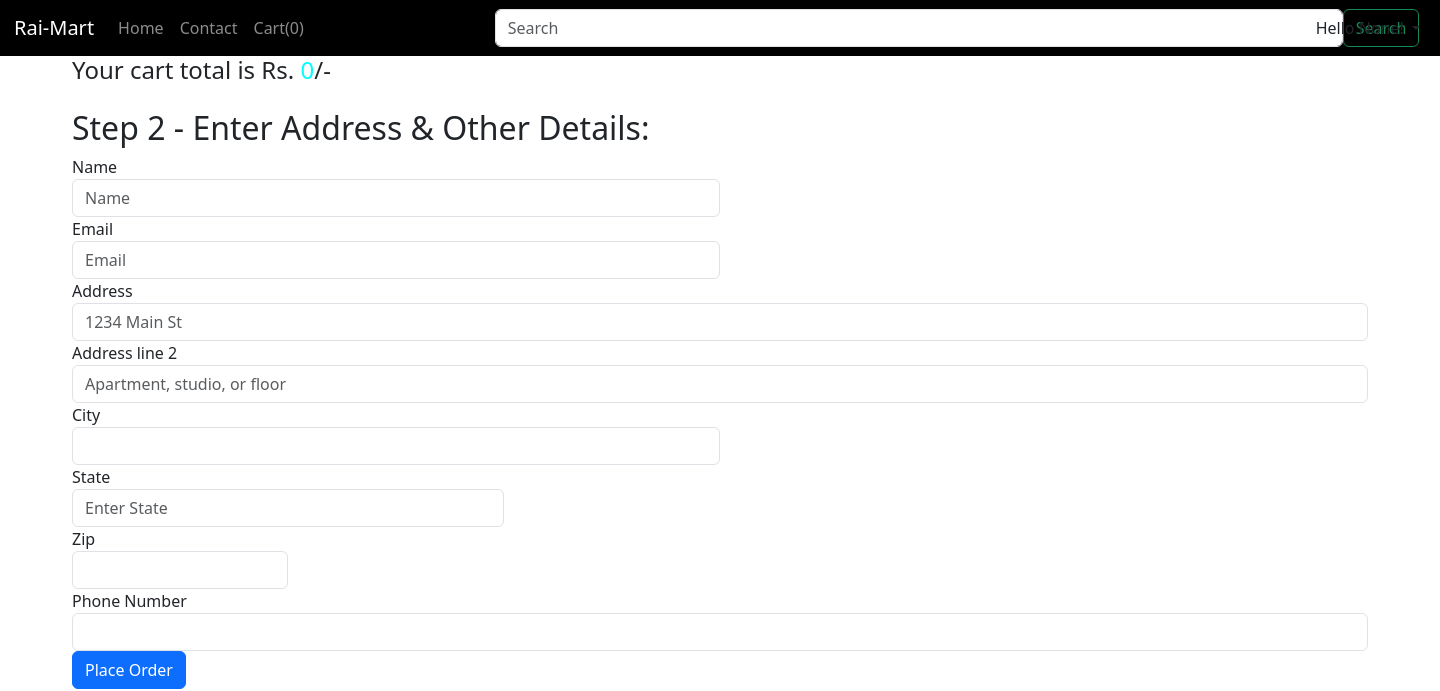
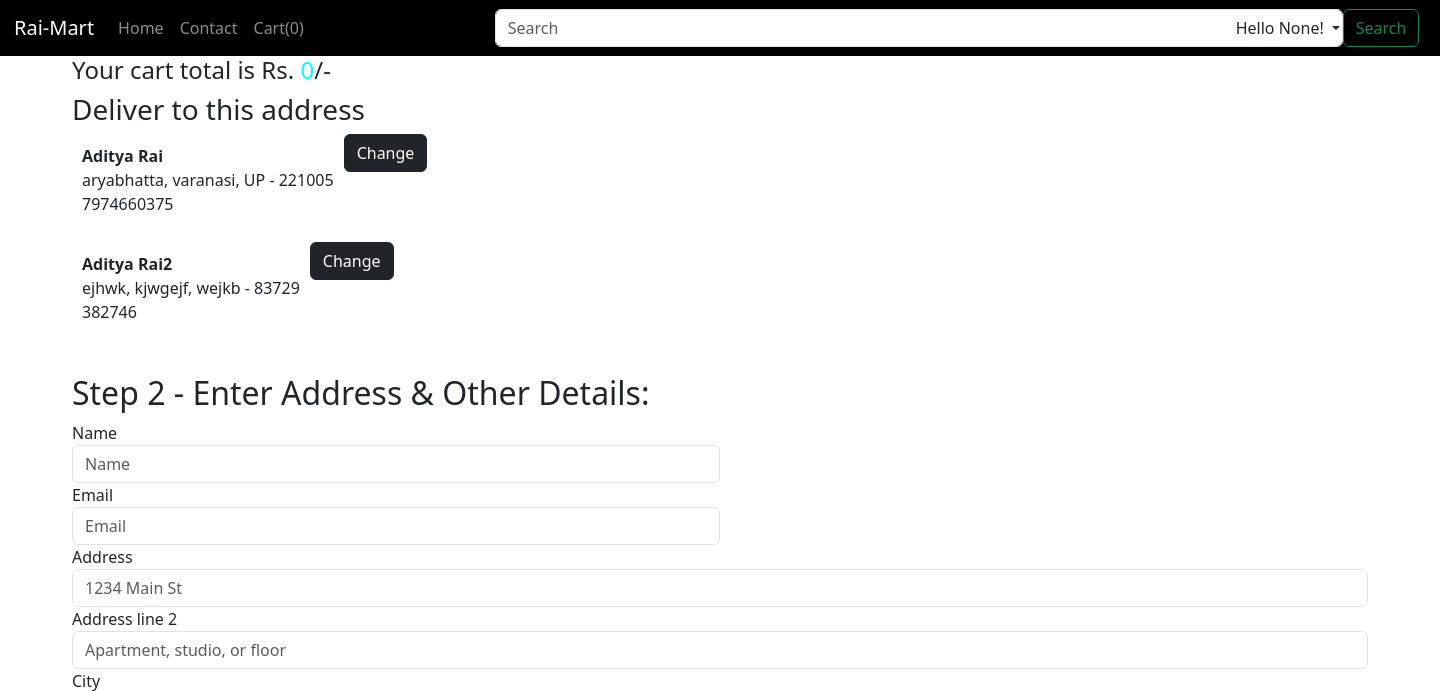
Before and after one commit to AdityaRaimec22/FirstE-CommerceWebsite, a Django app: page /home/cart/checkout in a window 1440 px wide. Shown: the top 691 px of the page. Run offline with Django 4.2, Linux system fonts and the light colour scheme; a user stored in the database is signed in; data comes from the database, SQL or seed files in the repository; some libraries are stand-ins or nearby versions.

Commit message:
new changes

```diff
--- a/home/admin.py
+++ b/home/admin.py
@@ -1,10 +1,10 @@
 from django.contrib import admin
-from .models import Product ,Contact, Order, OrderUpdate, CartProd, Return
+from .models import Product ,Contact, Order, CartProd, Return, Address
 
 admin.site.register(Product)
 admin.site.register(Contact)
 admin.site.register(Order)
 admin.site.register(CartProd)
-admin.site.register(OrderUpdate)
+admin.site.register(Address)
 admin.site.register(Return)
 # Register your models here.
--- a/home/models.py
+++ b/home/models.py
@@ -46,15 +46,6 @@ class Order(models.Model):
     def __str__(self):
         return str(self.order_id)
 
-class OrderUpdate(models.Model):
-    user = models.ForeignKey(User, on_delete=models.CASCADE, null=True, blank=True)
-    update_Id = models.AutoField(primary_key=True)
-    order_id = models.IntegerField(default=0)
-    update_desc = models.CharField(max_length=5000)
-    timestamp = models.DateField(auto_now_add=True)
-
-    def __str__(self):
-        return self.update_desc[0:7] + "..."
 
 class CartProd(models.Model):
 
@@ -79,3 +70,16 @@ class Return(models.Model):
 
     def __str__(self):
         return self.returnId
+
+class Address(models.Model):
+
+    user = models.ForeignKey(User, on_delete=models.CASCADE, null=True, blank=True)
+    name = models.CharField(max_length=100,default="")
+    phone = models.CharField(max_length=10, default="")
+    pincode = models.CharField(max_length=10, default="")
+    city = models.CharField(max_length=200, default="")
+    street = models.CharField(max_length=300, default="")
+    state = models.CharField(max_length=50, default="")
+
+    def __str__(self):
+        return self.name
--- a/home/urls.py
+++ b/home/urls.py
@@ -8,6 +8,7 @@ urlpatterns = [
     path('signup',views.signup,name="signup"),
     path('signout',views.userLogout,name="signout"),
     path('',views.home,name="home"),
+    path('address',views.address,name="address"),
     path('paytm',views.paytm,name="paytm"),
     path('activate/<uidb64>/<token>', views.activate, name='activate'),
     path('home/products/<int:myid>',views.products,name="products"),
--- a/home/views.py
+++ b/home/views.py
@@ -9,7 +9,7 @@ from django.contrib.auth.hashers import check_password
 from django.urls import reverse
 from django.core.mail import send_mail, EmailMessage
 from FirstWebsite import settings
-from . models import Product, Contact, Order, OrderUpdate, CartProd, Return
+from . models import Product, Contact, Order, CartProd, Return, Address
 from django.contrib.auth.decorators import login_required
 from django.contrib.sites.shortcuts import get_current_site
 from django.template.loader import render_to_string
@@ -349,13 +349,26 @@ def checkout(request):
                             except:
                                 pass
 
+    addList = []
+    addresses = Address.objects.filter(user=user)
+    for newAdd in addresses:
+
+        user_name = newAdd.name.strip()
+        user_phone = newAdd.phone.strip()
+        user_pincode = newAdd.pincode.strip()
+        user_city = newAdd.city.strip()
+        user_street = newAdd.street.strip()
+        user_state = newAdd.state.strip()
+        addList.append({'name':user_name,'phone':user_phone,'pincode':user_pincode,'city':user_city,'street':user_street,'state':user_state})
+
+
     cart_product_list = request.session.get('cart_product_list', [])
     new_cart_product_list = request.session.get('new_cart_product_list',[])
 
     bool_storer = request.session.get('bool_storer',[])
 
     fname = request.session.get('fname')
-    return render(request,'checkout.html',{"firstBool":bool_storer[0] if bool_storer else True,"secondBool":bool_storer[1] if bool_storer else False,"cart_product_list":cart_product_list,"new_cart_product_list":new_cart_product_list,"fname":fname})
+    return render(request,'checkout.html',{"firstBool":bool_storer[0] if bool_storer else True,"secondBool":bool_storer[1] if bool_storer else False,"cart_product_list":cart_product_list,"new_cart_product_list":new_cart_product_list,"fname":fname,'addList':addList})
 
 @login_required(login_url="/signin")
 def orders(request):
@@ -655,3 +668,47 @@ def handlerequest(request):
     print("me execute ho gya.")
     return HttpResponse('done')
     #paytm will send post request here.
+
+@login_required(login_url="/signin")
+def address(request):
+
+    user = request.user
+    fname = request.session.get('fname')
+    items_In_cartProd = CartProd.objects.filter(user=user)
+    prodList = []
+    for item in items_In_cartProd:
+        itemJson = item.itemJson.strip()
+
+        if itemJson:
+            data = json.loads(itemJson)
+
+        else:
+            data = {}
+
+        for key in data:
+            prodId = key
+            prodList.append({"prodId":prodId})
+
+    if request.method == "POST":
+        name = request.POST.get('name','')
+        Phone = request.POST.get('Phone','')
+        street = request.POST.get('Address','')
+        city = request.POST.get('City','')
+        state = request.POST.get('State','')
+        pincode = request.POST.get('Zip','')
+        address = Address(user=user, name = name, phone = Phone, city = city, pincode = pincode, state = state, street = street)
+        address.save()
+
+    addList = []
+    addresses = Address.objects.filter(user=user)
+    for newAdd in addresses:
+
+        user_name = newAdd.name.strip()
+        user_phone = newAdd.phone.strip()
+        user_pincode = newAdd.pincode.strip()
+        user_city = newAdd.city.strip()
+        user_street = newAdd.street.strip()
+        user_state = newAdd.state.strip()
+        addList.append({'name':user_name,'phone':user_phone,'pincode':user_pincode,'city':user_city,'street':user_street,'state':user_state})
+
+    return render(request,'address.html',{'fname':fname,'prodList':prodList,'addList':addList})
--- a/templates/basic.html
+++ b/templates/basic.html
@@ -52,8 +52,8 @@
           </a>
           <div class="dropdown-menu" aria-labelledby="navbarDropdown">
             <a class="dropdown-item" href="/home/orders">Your Orders</a>
-            <div class="dropdown-divider"></div>
-                <a class="signina" href="/signout" style="margin-left: 32px;">Log-Out</a>
+            <a class="dropdown-item" href="/address">Add address</a>
+            <a class="dropdown-item signina" href="/signout" >Log-Out</a>
           </div>
         </li>
         {% else %}
@@ -92,7 +92,7 @@
       .signinli{
         list-style-type: none;
         position: absolute;
-        margin-right: 20px;
+        margin-right: 100px;
         right: 0;
       }
 
--- a/templates/checkout.html
+++ b/templates/checkout.html
@@ -36,6 +36,18 @@ margin: 20px;
     </div>
     {% endfor %}
     <h4>Your cart total is Rs. <span id="total" style="color: aqua;">0</span>/-</h4>
+    <h3>Deliver to this address</h3>
+    {% for address in addList %}
+    <div style="display: flex; flex-direction: row;">
+        <div style="margin: 10px;">
+            <p><strong>{{address.name}}</strong><br>
+            {{address.street}}, {{address.city}}, {{address.state}} - {{address.pincode}} <br> {{address.phone}}</p>
+        </div>
+        <div>
+            <button class="btn btn-dark">Change</button>
+        </div>
+    </div>
+    {% endfor %}
     <div class="col my-4">
         <h2>Step 2 - Enter Address & Other Details:</h2>
         <form method="post" action="/paytm" id="checkoutForm">{% csrf_token %}
@@ -95,6 +107,18 @@ margin: 20px;
         </li>
     </div>
     <h4>Your cart total is Rs. <span id="total" style="color: aqua;">0</span>/-</h4>
+    <h3>Deliver to this Address</h3>
+    {% for address in addList %}
+    <div style="display: flex; flex-direction: row;">
+        <div style="margin: 10px;">
+            <p><strong>{{address.name}}</strong><br>
+            {{address.street}}, {{address.city}}, {{address.state}} - {{address.pincode}} <br> {{address.phone}}</p>
+        </div>
+        <div>
+            <button class="btn btn-dark">Change</button>
+        </div>
+    </div>
+    {% endfor %}
     <div class="col my-4">
         <h2>Step 2 - Enter Address & Other Details:</h2>
         <form method="post" action="/paytm" id="checkoutForm">{% csrf_token %}
--- a/templates/signin.html
+++ b/templates/signin.html
@@ -29,7 +29,7 @@
         </div>
         <div class="buttons">
             <button type="submit" class="btn">Sign In</button>
-            <button type="submit" class="btn"><a href="/signup" class="sinUp">Sign Up</a></button>
+            <a href="/signup" class="sinUp"><button type="button" class="btn">Sign Up</button></a>
         </div>
     </form>
 
--- a/templates/signup.html
+++ b/templates/signup.html
@@ -68,7 +68,6 @@
     justify-content: center;
     align-items: center;
     background-color: #E3E6E6
-        /* width: 200px; */
   }
 
   .form-control{
```
Also changed, not shown: templates/address.html (added, +81 -0 lines), db.sqlite3, home/migrations/0022_address.py (added), home/migrations/0023_delete_orderupdate.py (added). Lines whose indentation alone changed are shown as unchanged.
